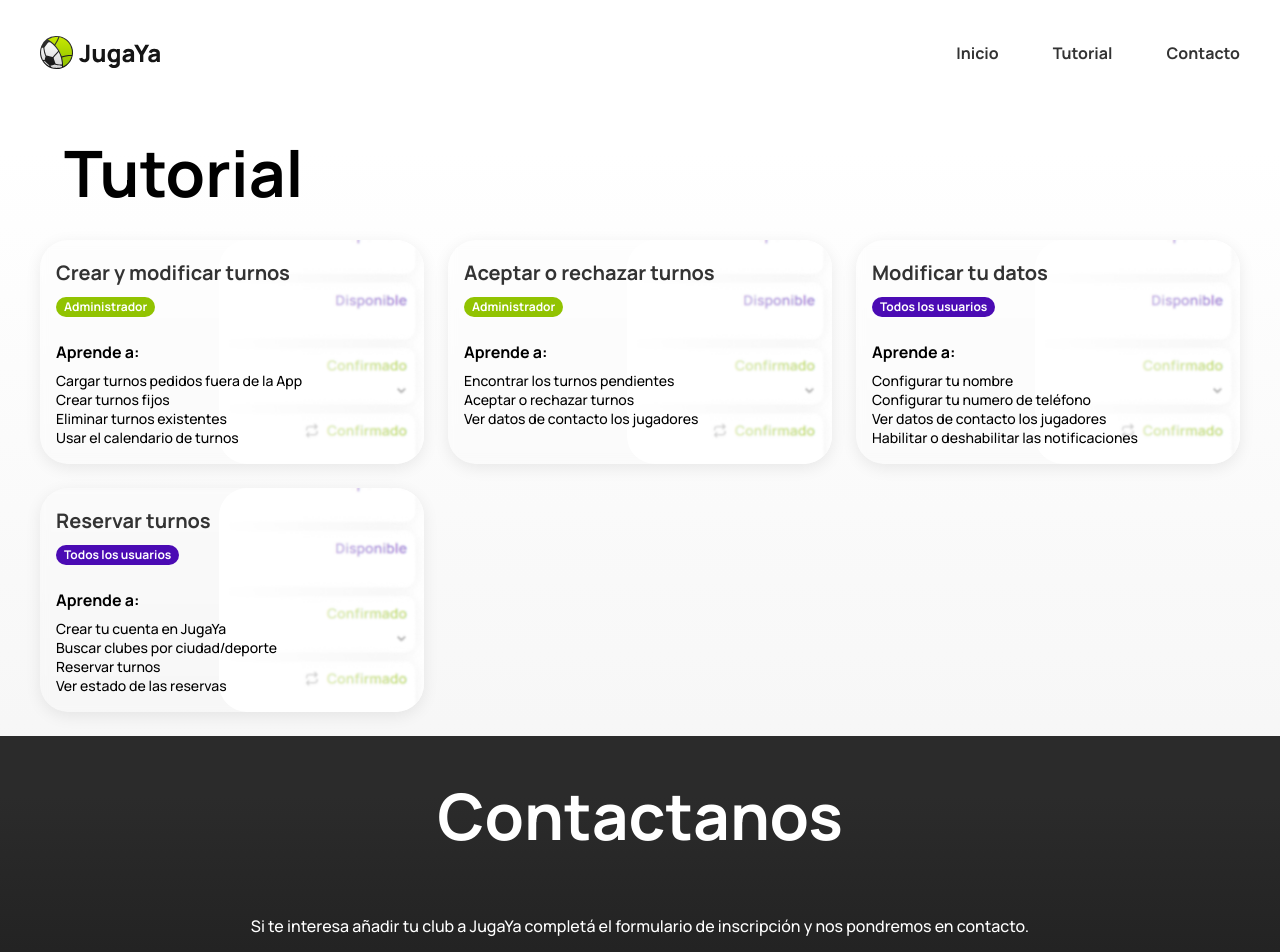
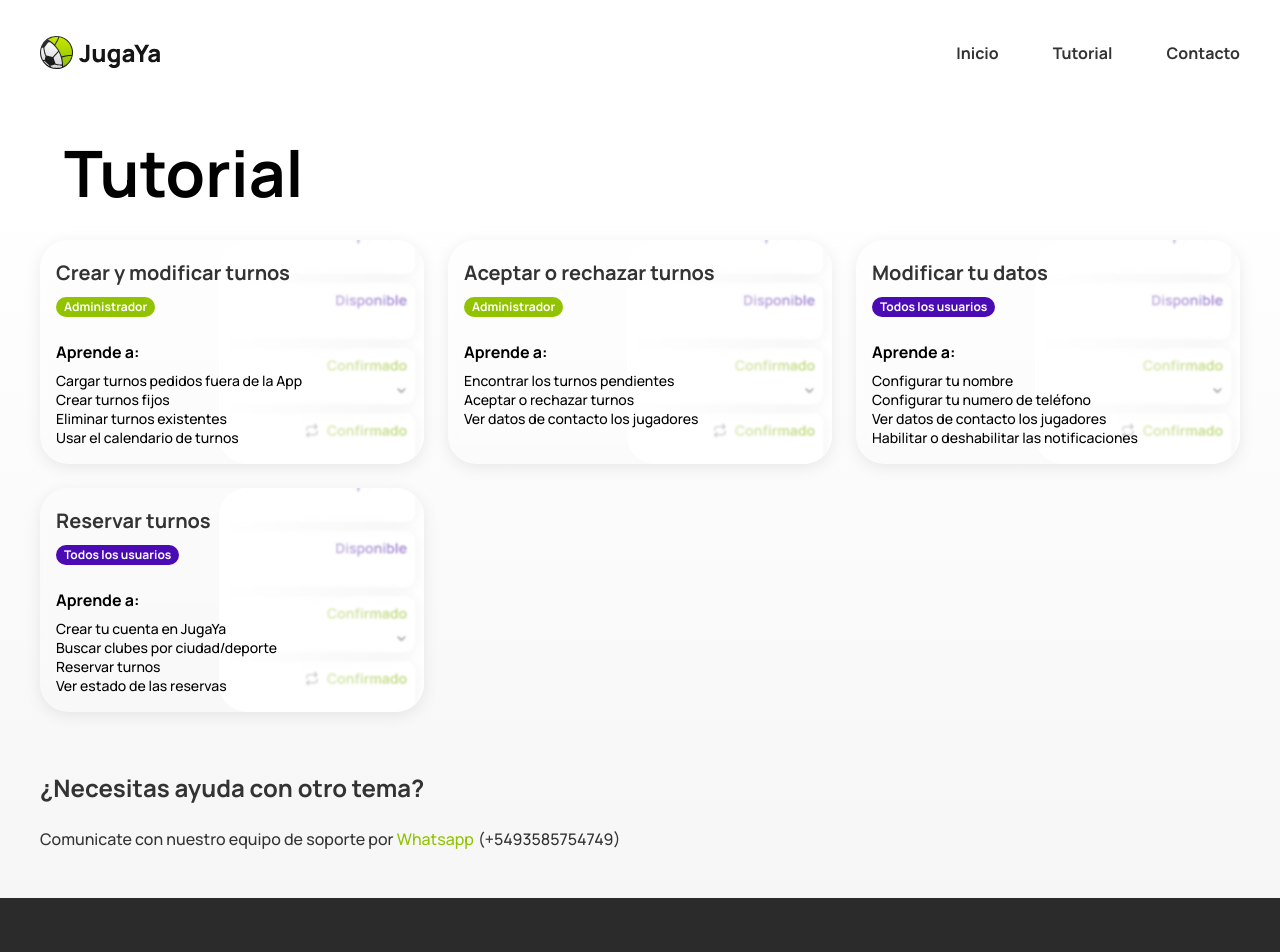
Before and after one commit to loops-ar/jugaya-landing, a React (Create React App) app: page /tutorial in a window 1280 px wide. Shown: the top 952 px of the page. Built offline with nearby package versions, Linux system fonts and the light colour scheme.

Commit message:
mensaje contacto whatsapp

```diff
--- a/src/components/TutorialLayout/TutorialLayout.styles.ts
+++ b/src/components/TutorialLayout/TutorialLayout.styles.ts
@@ -41,3 +41,11 @@ export const StyledTutorialLayoutCardContainer = styled("div", {
     gap: "24px",
   },
 });
+
+export const StyledTutorialLayoutContact = styled("div", {
+  display: "flex",
+  flexDirection: "column",
+  alignItems: "flex-start",
+  gap: "24px",
+  margin: "36px 0 48px 0",
+});
--- a/src/components/TutorialLayout/TutorialLayout.ts
+++ b/src/components/TutorialLayout/TutorialLayout.ts
@@ -1,6 +1,7 @@
 import {
   StyledTutorialLayout,
   StyledTutorialLayoutCardContainer,
+  StyledTutorialLayoutContact,
   StyledTutorialLayoutHeader,
   StyledTutorialLayoutTitle,
 } from "./TutorialLayout.styles";
@@ -11,6 +12,7 @@ const TutorialLayout: React.FC<TutorialLayoutProps> & {
   Title: typeof StyledTutorialLayoutTitle;
   Header: typeof StyledTutorialLayoutHeader;
   CardContainer: typeof StyledTutorialLayoutCardContainer;
+  Contact: typeof StyledTutorialLayoutContact;
 } = StyledTutorialLayout as any;
 
 TutorialLayout.Title = StyledTutorialLayoutTitle;
@@ -19,4 +21,6 @@ TutorialLayout.Header = StyledTutorialLayoutHeader;
 
 TutorialLayout.CardContainer = StyledTutorialLayoutCardContainer;
 
+TutorialLayout.Contact = StyledTutorialLayoutContact;
+
 export default TutorialLayout;
--- a/src/pages/TutorialPage.tsx
+++ b/src/pages/TutorialPage.tsx
@@ -5,6 +5,7 @@ import Container from "../components/Container/Container";
 import Title from "../components/Title/Title";
 import CardTutorial from "../components/CardTutorial/CardTutorial";
 import ContactSection from "../components/ContactSection/ContactSection";
+import Description from "../components/Description/Description";
 
 const TutorialPage = () => {
   return (
@@ -61,6 +62,25 @@ const TutorialPage = () => {
             ]}
           />
         </TutorialLayout.CardContainer>
+        <TutorialLayout.Contact>
+          <Description size="medium">
+            <b>¿Necesitas ayuda con otro tema?</b>
+          </Description>
+          <Description size="small">
+            Comunicate con nuestro equipo de soporte por{" "}
+            <a
+              href="https://api.whatsapp.com/send?phone=5493585754749"
+              style={{
+                textDecoration: "none",
+                color: "#91C301",
+                marginRight: "4px",
+              }}
+            >
+              Whatsapp
+            </a>
+            (+5493585754749)
+          </Description>
+        </TutorialLayout.Contact>
       </Container>
       <ContactSection></ContactSection>
     </TutorialLayout>
```
